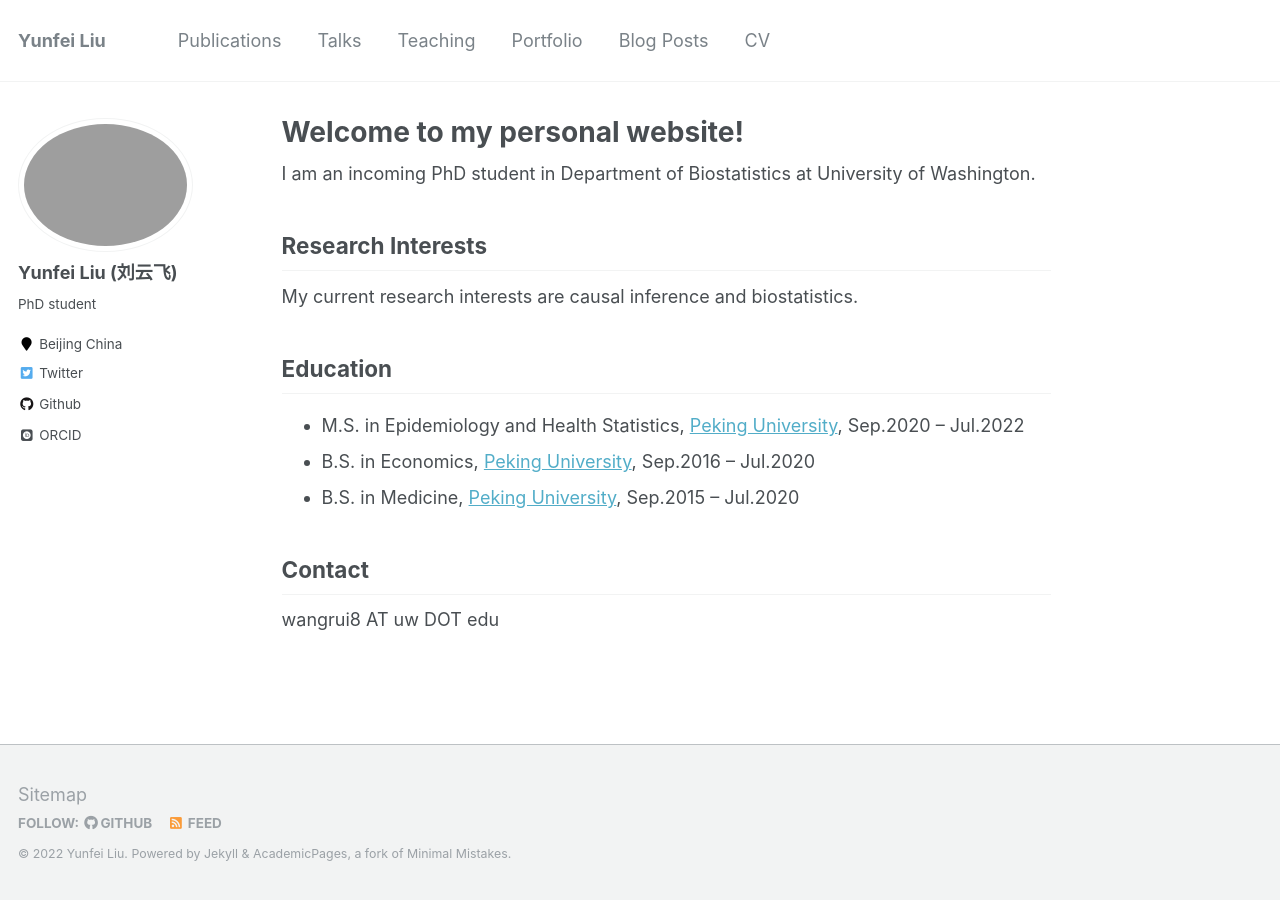
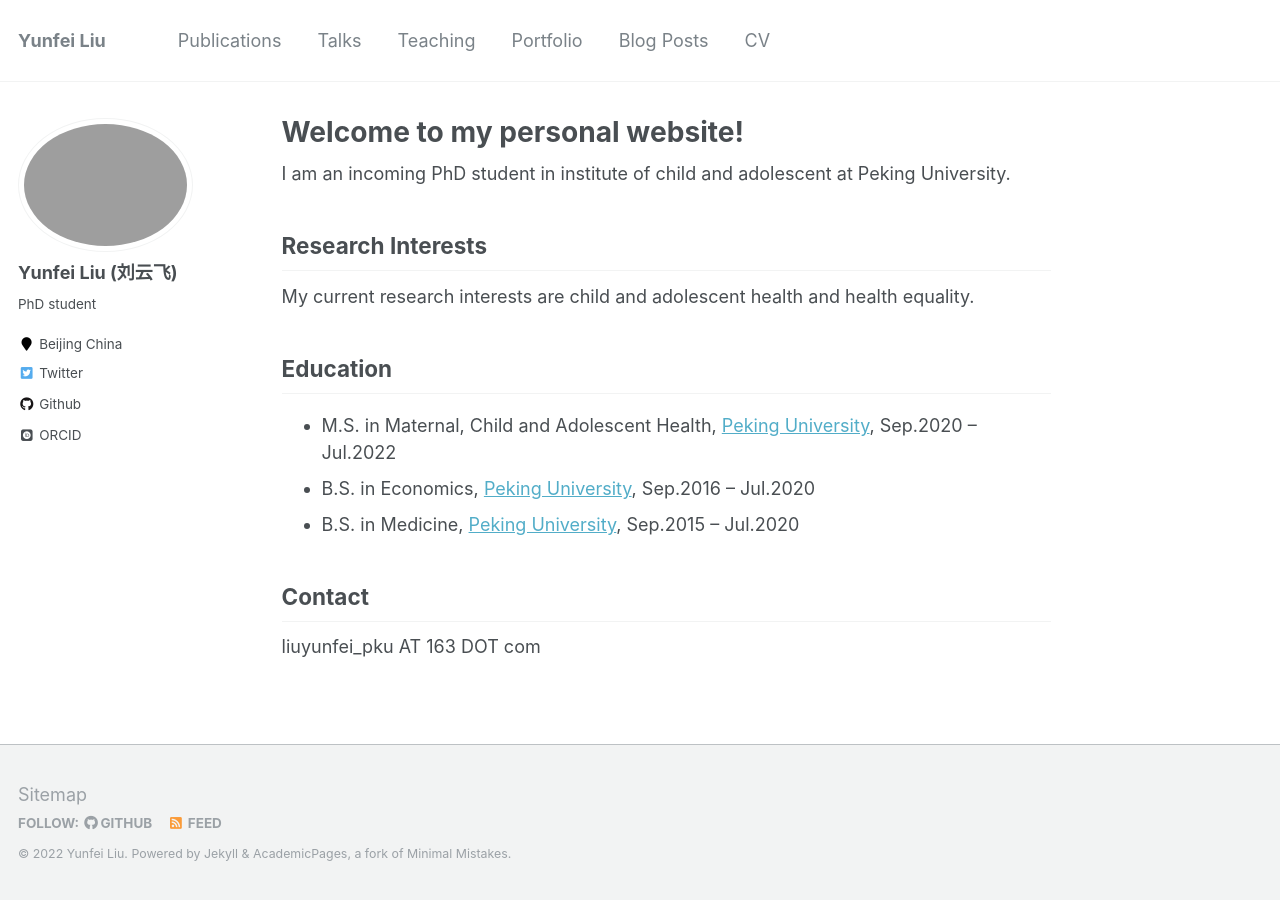
Before and after one commit to MealtoninMT/melatoninmt.github.io, a Jekyll site: the page built from _pages/about.md, in a window 1280 px wide. Built offline with Jekyll 4.4.1, drawn with Linux system fonts in a browser that asks for light colours; some web fonts are replaced.

Commit message:
Update about.md

```diff
--- a/_pages/about.md
+++ b/_pages/about.md
@@ -8,18 +8,18 @@ redirect_from:
   - /about.html
 ---
 
-I am an incoming PhD student in Department of Biostatistics at University of Washington.
+I am an incoming PhD student in institute of child and adolescent at Peking University.
 
 Research Interests
 -----------
-My current research interests are causal inference and biostatistics.
+My current research interests are child and adolescent health and health equality.
 
 Education
 -----------
-* M.S. in Epidemiology and Health Statistics, [Peking University](https://www.pku.edu.cn/), Sep.2020 -- Jul.2022
+* M.S. in Maternal, Child and Adolescent Health, [Peking University](https://www.pku.edu.cn/), Sep.2020 -- Jul.2022
 * B.S. in Economics, [Peking University](https://www.pku.edu.cn/), Sep.2016 -- Jul.2020
 * B.S. in Medicine, [Peking University](https://www.pku.edu.cn/), Sep.2015 -- Jul.2020
 
 Contact
 -----------
-wangrui8 AT uw DOT edu
+liuyunfei_pku AT 163 DOT com
```
